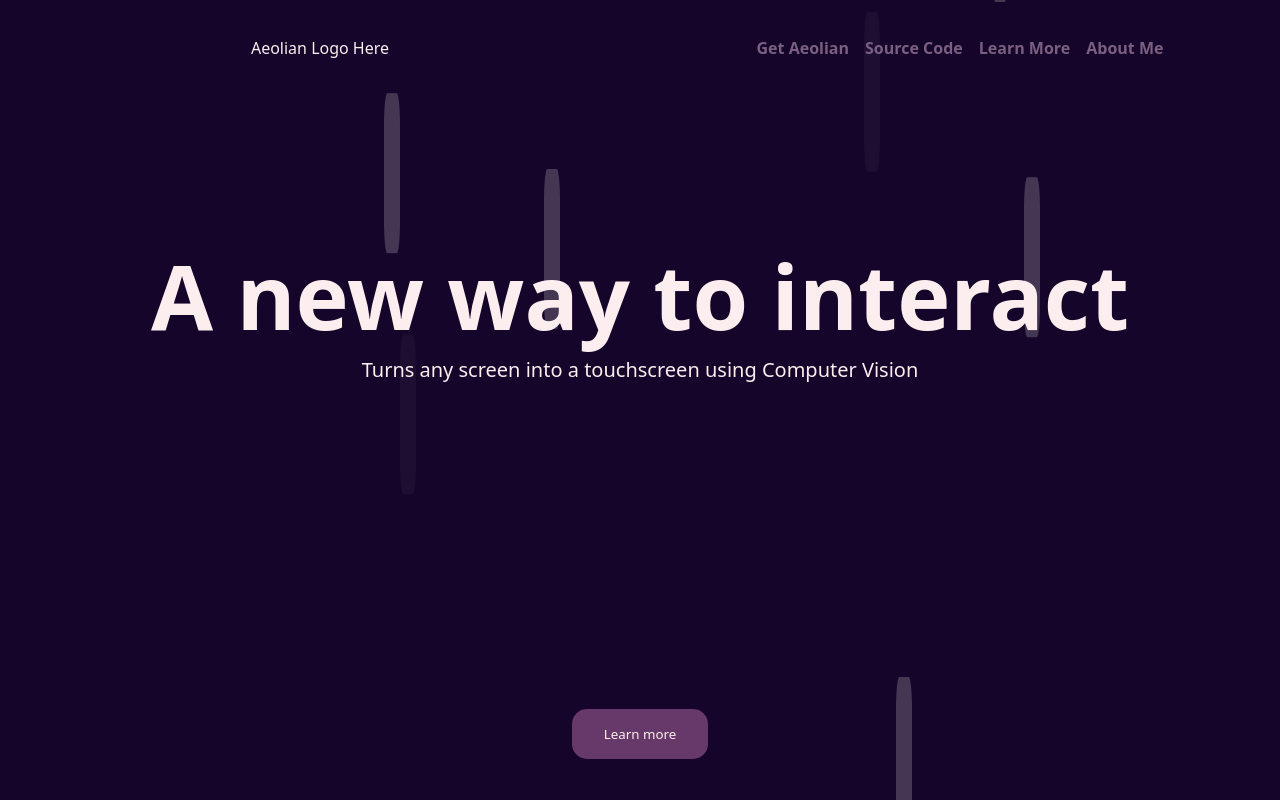
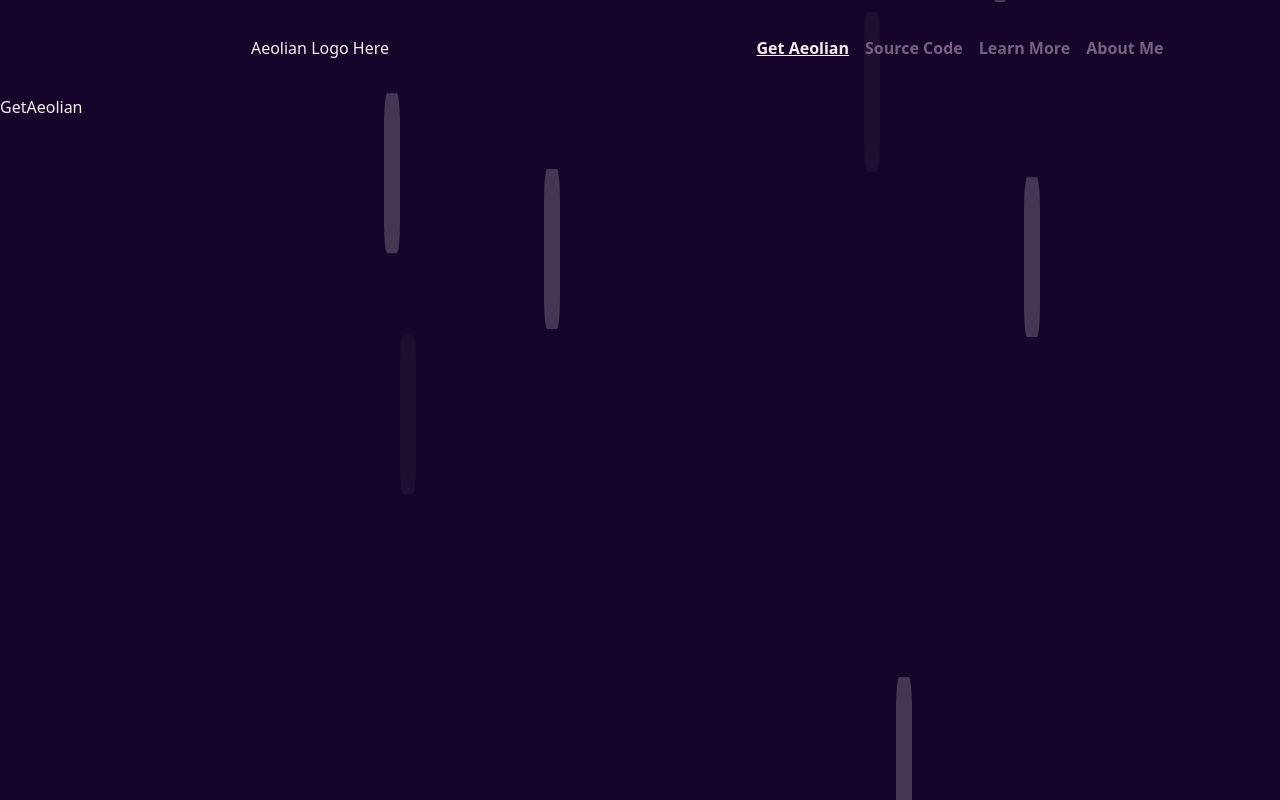
Before and after one commit to Ozzie-code-alt/AeolianWebsite, a React (Vite) app in the folder AeolianWebsite/: page /getAeolian in a window 1280 px wide. Built offline with nearby package versions, Linux system fonts and the light colour scheme.

Commit message:
Added React Router DOM

```diff
--- a/AeolianWebsite/package.json
+++ b/AeolianWebsite/package.json
@@ -15,7 +15,8 @@
     "@fortawesome/free-solid-svg-icons": "^6.4.2",
     "@fortawesome/react-fontawesome": "^0.2.0",
     "react": "^18.2.0",
-    "react-dom": "^18.2.0"
+    "react-dom": "^18.2.0",
+    "three": "^0.155.0"
   },
   "devDependencies": {
     "@types/react": "^18.2.15",
--- a/AeolianWebsite/src/App.jsx
+++ b/AeolianWebsite/src/App.jsx
@@ -1,8 +1,24 @@
 import MainPage from "./pages/MainPage"
+import { Route, Routes} from 'react-router-dom'
+import GetAeolian from "./pages/getAeolian"
+import Navbar from "./layout/mainPage/Navbar"
+import Background from "./pages/Background"
+
 function App() {
+
+
+
   return (
     <>
-    <MainPage/>
+  <Navbar/>
+  <Background/>
+ <Routes>
+  <Route path='/' element ={<MainPage/>}/>
+  <Route path="/getAeolian" element={<GetAeolian/>}/>
+ </Routes>
+
+    {/* <MainPage/> */}
+
     </>
   )
 }
--- a/AeolianWebsite/src/layout/mainPage/Navbar.jsx
+++ b/AeolianWebsite/src/layout/mainPage/Navbar.jsx
@@ -1,5 +1,6 @@
 import React from 'react'
 import '../../layout/layout-styles/navbar.css'
+import {Link} from 'react-router-dom'
 function Navbar() {
   return (
     <div>
@@ -9,7 +10,7 @@ function Navbar() {
     <p>Aeolian Logo Here</p>
   </div>
   <ul>
-    <li> Get Aeolian</li>
+    <li> <Link to={'/getAeolian'}>Get Aeolian </Link></li>
     <li> Source Code</li>
     <li> Learn More</li>
     <li> About Me</li>
--- a/AeolianWebsite/src/main.jsx
+++ b/AeolianWebsite/src/main.jsx
@@ -1,10 +1,12 @@
 import React from 'react'
 import ReactDOM from 'react-dom/client'
 import App from './App.jsx'
-
+import {BrowserRouter} from 'react-router-dom'
 
 ReactDOM.createRoot(document.getElementById('root')).render(
   <React.StrictMode>
-    <App />
+<BrowserRouter>
+<App />
+</BrowserRouter>
   </React.StrictMode>,
 )
--- a/AeolianWebsite/src/pages/MainPage.jsx
+++ b/AeolianWebsite/src/pages/MainPage.jsx
@@ -1,15 +1,13 @@
 import React from 'react'
-import Navbar from '../layout/mainPage/Navbar'
 import '../styles/MainPage.css'
-import Background from './Background'
+
 import MainContent from '../layout/mainPage/mainContent'
 import Section2 from '../layout/mainPage/Section2'
 import Footer from '../layout/mainPage/Footer'
 function MainPage() {
   return (
     <div className="main-page">
-    <Navbar/>
-    <Background/>
+
     <MainContent/>
     <Section2/>
     {/*add footer */}
--- /dev/null
+++ b/AeolianWebsite/src/pages/getAeolian.jsx
@@ -0,0 +1,9 @@
+import React from 'react'
+
+function GetAeolian() {
+  return (
+    <div>GetAeolian</div>
+  )
+}
+
+export default GetAeolian
```
